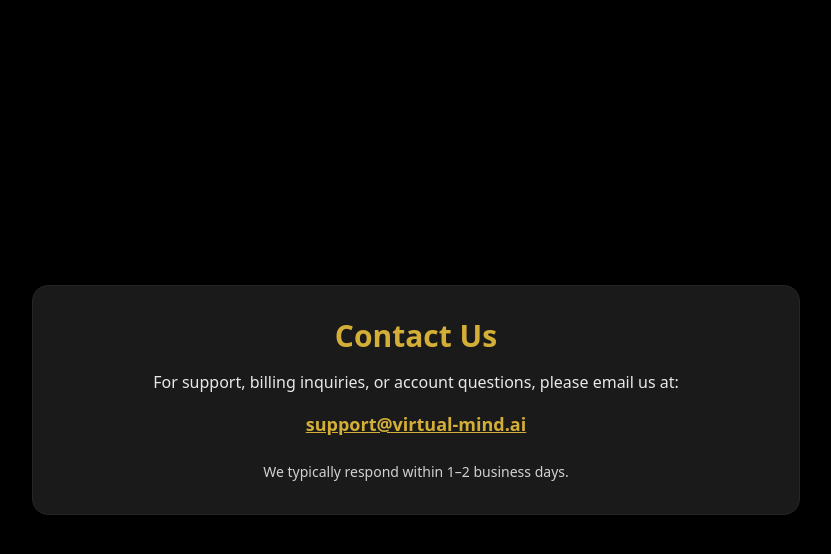
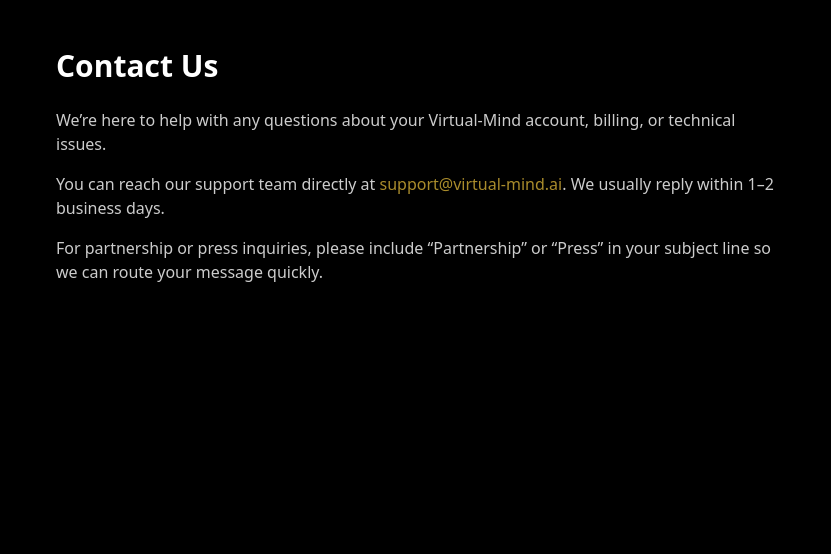
Before and after one commit to jbrady1985/virtual-mind, a Next.js app: page /contact in a window 1280 px wide. Shown: the top 554 px of the page, without its empty margins (224-1055 px from the left). Built offline with nearby package versions, Linux system fonts and the light colour scheme.

Commit message:
Update contact.js

```diff
--- a/pages/contact.js
+++ b/pages/contact.js
@@ -1,18 +1,25 @@
 export default function Contact() {
   return (
-    <main className="min-h-screen flex items-center justify-center px-6">
-      <div className="bg-panel border border-neutral-800 shadow-card rounded-2xl max-w-3xl w-full p-8 text-center">
-        <h1 className="text-3xl font-extrabold text-gold mb-4">Contact Us</h1>
-        <p className="opacity-90 mb-4">
-          For support, billing inquiries, or account questions, please email us at:
-        </p>
-        <a href="mailto:support@virtual-mind.ai" className="text-gold text-lg font-semibold underline">
+    <main className="max-w-3xl mx-auto px-6 py-12 text-white">
+      <h1 className="text-3xl font-semibold mb-6">Contact Us</h1>
+      <p className="opacity-80 mb-4">
+        We’re here to help with any questions about your Virtual-Mind account,
+        billing, or technical issues.
+      </p>
+      <p className="opacity-80 mb-4">
+        You can reach our support team directly at{" "}
+        <a
+          href="mailto:support@virtual-mind.ai"
+          className="text-gold hover:underline"
+        >
           support@virtual-mind.ai
         </a>
-        <p className="opacity-80 text-sm mt-6">
-          We typically respond within 1–2 business days.
-        </p>
-      </div>
+        . We usually reply within 1–2 business days.
+      </p>
+      <p className="opacity-80">
+        For partnership or press inquiries, please include “Partnership” or
+        “Press” in your subject line so we can route your message quickly.
+      </p>
     </main>
   );
 }
```
